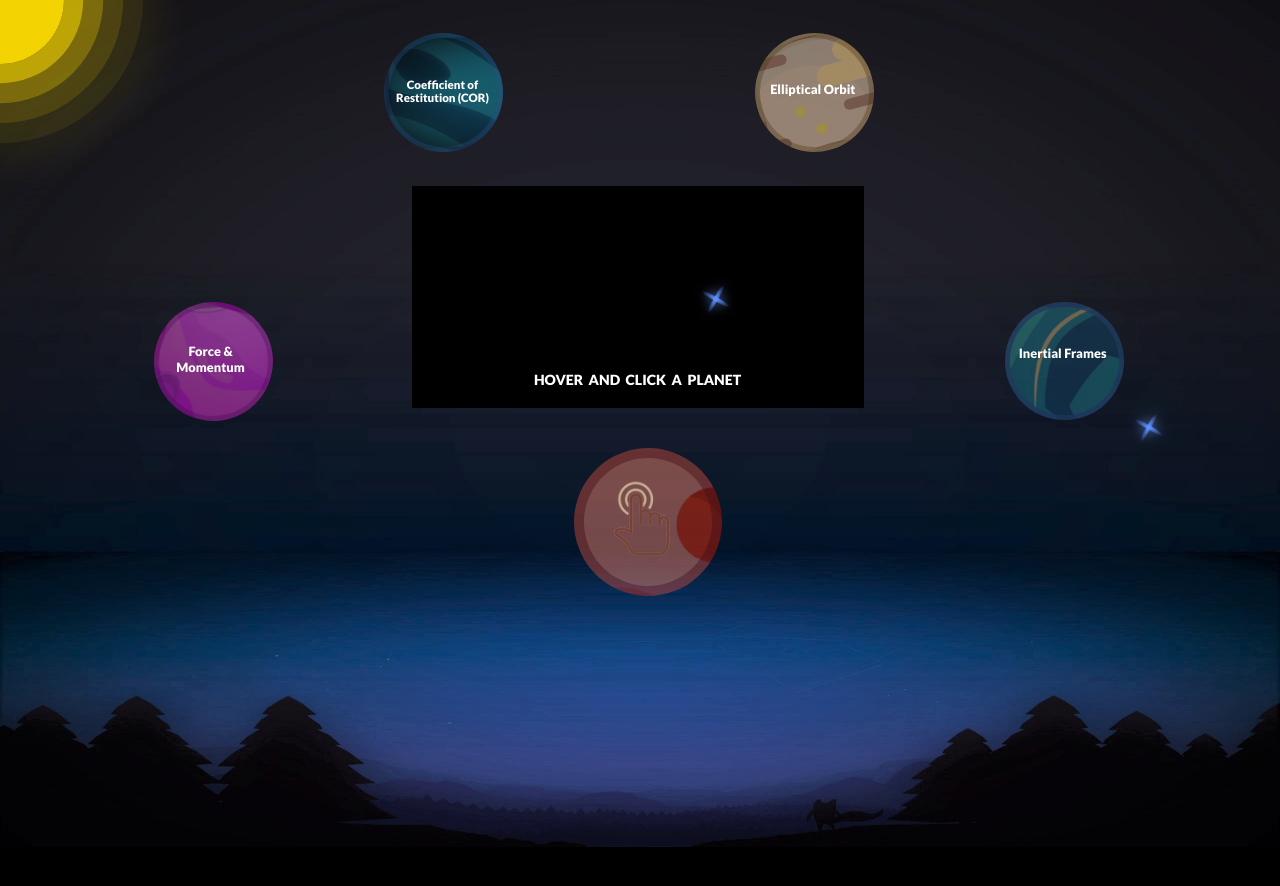
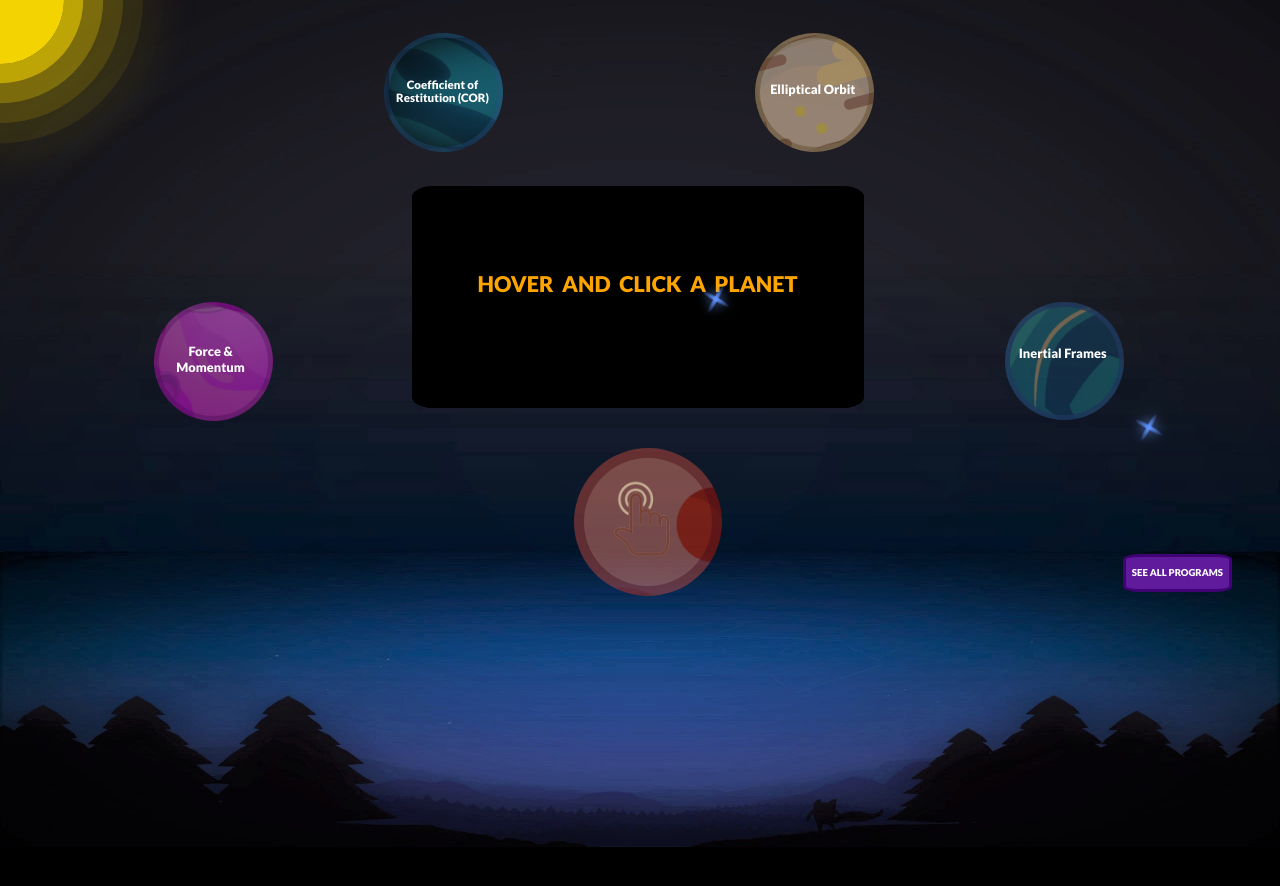
Before and after one commit to jasonz130/Glowscript-Personal-Project, a plain HTML site: page index.html in a window 1280 px wide. Both pictures are taken after a click on the element 657 px from the left and 304 px from the top of the page. Drawn offline with Linux system fonts and the light colour scheme.

Commit message:
Add files via upload

```diff
--- a/index.html
+++ b/index.html
@@ -45,7 +45,15 @@
         function window.open(web){
           window.location.href = web;}
       </script>
-      <div id = "display">HOVER AND CLICK A PLANET</div>
+      <div id = "display"></div>
+      <div id = "displayover">HOVER AND CLICK A PLANET</div>
+
+      <div id = "more" onclick = "window.open('https://www.glowscript.org/#/user/Jason_Z/folder/MyProgramsPublic/');">SEE ALL PROGRAMS</div>
+      <script type = "text/javascript">
+        function window.open(web){
+          window.location.href = web;}
+      </script>
+
     </section>
 
     <div class="sun"></div>
--- a/jsfile.js
+++ b/jsfile.js
@@ -18,7 +18,9 @@ var circle4text = document.getElementById("circlefourtextcontainer");
 var circle4overlay = document.getElementById("circle4overlay");
 
 var display = document.getElementById("display");
+var displayover = document.getElementById("displayover");
 
+var more = document.getElementById("more");
 
 
 mars.onclick = function() {
@@ -43,6 +45,9 @@ mars.onclick = function() {
     circle4overlay.className = "";
 
     display.className = "";
+    displayover.className = "";
+
+    more.className = "";
   } else {
     mars.className = "open";
     handicon.className = "open";
@@ -64,6 +69,9 @@ mars.onclick = function() {
     circle4overlay.className = "open";
 
     display.className = "open";
+    displayover.className = "open";
+
+    more.className = "open";
   }
 };
 
--- a/style.css
+++ b/style.css
@@ -239,7 +239,6 @@ body{
 }
 
 
-
 #circle3 {
   position: absolute;
   left: 12%;
@@ -396,16 +395,9 @@ body{
   width: 35%;
   height: 17vw;
   margin-top: -51%;
-  /* border-radius: 10%; */
+  border-radius: 5%;
   border: 2px solid black;
   visibility: hidden;
-
-  color: white;
-  text-align: center;
-  line-height: 30vw;
-  font-family: Lato, sans-serif;
-  font-size: 1.1vw;
-  word-spacing: 0.2em;
 }
 
 
@@ -426,28 +418,91 @@ body{
 
 #display.circle1 {
   visibility: visible;
-  background: url(physicstestpicture.png);
+  background: url(cordisplay.png), url(cordisplay2.png), url(cordisplay3.png);
+  background-position: left, center, right;
   background-size: contain;
   background-repeat: no-repeat;
+  opacity: 0.3;
   transition: 0s;
 }
 
 #display.circle2 {
   visibility: visible;
-  background-color: green;
+  background: url(elldisplay1.png), url(elldisplay2.png);
+  background-position: left, right;
+  background-size: contain;
+  background-repeat: no-repeat;
+  opacity: 0.3;
   transition: 0s;
 }
 
 #display.circle3 {
   visibility: visible;
-  background-color: red;
+  background: url(fmdisplay1.png), url(fmdisplay2.png), url(fmdisplay3.png);
+  background-position: left, center, right;
+  background-size: contain;
+  background-repeat: no-repeat;
+  opacity: 0.3;
   transition: 0s;
 }
 
 #display.circle4 {
   visibility: visible;
-  background-color: purple;
+  background: url(inertialdisplay1.png), url(inertialdisplay2.png);
+  background-position: left, right;
+  background-size: contain;
+  background-repeat: no-repeat;
+  opacity: 0.3;
   transition: 0s;
+}
+
+#displayover{
+  background-color: none;
+  position: absolute;
+  left: 32.15%;
+  width: 35%;
+  height: 17vw;
+  margin-top: -51%;
+  border-radius: 5%;
+  border: 2px solid black;
+  visibility: hidden;
+
+  color: orange;
+  text-align: center;
+  line-height: 15vw;
+  font-family: Lato, sans-serif;
+  font-size: 1.7vw;
+  word-spacing: 0.2em;
+}
+
+#displayover.open {
+  visibility: visible;
+  animation: display 1s ease-in;
+}
+
+#more{
+  position: absolute;
+  left: 87.75%;
+  width: 8%;
+  height: auto;
+  margin-top: -22.25%;
+  padding-top: 0%;
+  border-radius: 15%;
+  border: 0.35em solid rgba(63, 3, 115, 1);
+  background-color: rgba(96, 26, 156, 1);
+  cursor: pointer;
+  visibility: hidden;
+
+  color: white;
+  text-align: center;
+  line-height: 2.5vw;
+  font-family: Lato, sans-serif;
+  font-size: 0.75vw;
+}
+
+#more.open{
+  visibility: visible;
+  animation: display 1s ease-in;
 }
 
 
```
Also changed, not shown: cordisplay.PNG (added), cordisplay2.PNG (added), cordisplay3.png (added), elldisplay1.PNG (added), elldisplay2.PNG (added), fmdisplay1.PNG (added), fmdisplay2.PNG (added), fmdisplay3.PNG (added), inertialdisplay1.PNG (added), inertialdisplay2.PNG (added).
